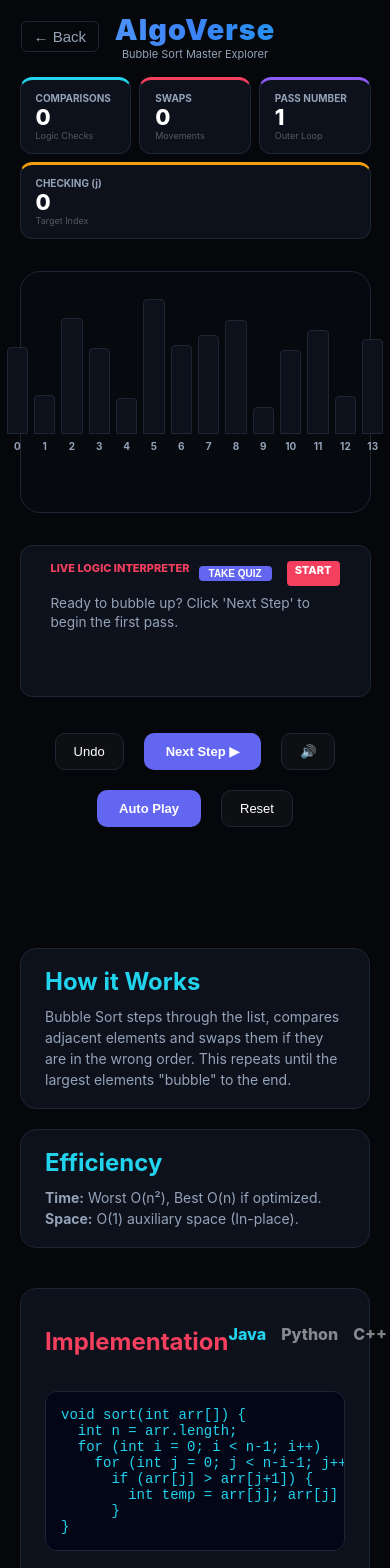
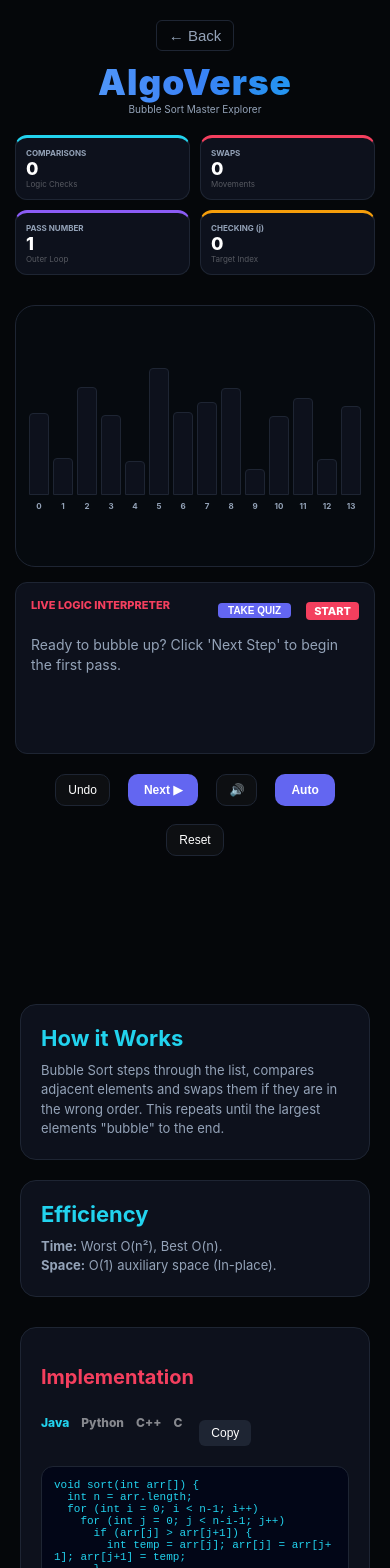
Before and after one commit to rohan-gaddam/AlgoVerse, a React (Vite) app: page /bubble in a window 390 px wide. Shown: the top 1568 px of the page. Built offline with nearby package versions, Linux system fonts and the light colour scheme.

Commit message:
Improve responsiveness for Bubble Sort page

```diff
--- a/src/BubbleSortMasterclass.jsx
+++ b/src/BubbleSortMasterclass.jsx
@@ -85,17 +85,27 @@ export default function BubbleSortMasterclass() {
   const autoPlayRef = useRef(null);
   const stateRef = useRef({ array, i, j, phase, stats });
 
+  // Responsiveness State
+  const [width, setWidth] = useState(window.innerWidth);
+  useEffect(() => {
+    const handleResize = () => setWidth(window.innerWidth);
+    window.addEventListener("resize", handleResize);
+    return () => window.removeEventListener("resize", handleResize);
+  }, []);
+
+  const isMobile = width < 768;
+
   useEffect(() => {
     stateRef.current = { array, i, j, phase, stats };
   }, [array, i, j, phase, stats]);
 
-  // 👇 ADD THIS HERE
   useEffect(() => {
     speechSynthesis.getVoices();
   }, []);
+
   const cleanText = (text) => {
     return text
-      .replace(/👉|✅|❌|🔁|🔍|🔄|🏁/g, "") // remove emojis
+      .replace(/👉|✅|❌|🔁|🔍|🔄|🏁/g, "")
       .replace(/\[.*?\]/g, "")
       .replace(/[{}()]/g, "")
       .replace(/=/g, " becomes ")
@@ -107,8 +117,6 @@ export default function BubbleSortMasterclass() {
 
   const getBestVoice = () => {
     const voices = window.speechSynthesis.getVoices();
-
-    // Prefer Google male voice (Chrome desktop)
     return (
       voices.find((v) => v.name.includes("Google US English")) ||
       voices.find((v) => v.name.includes("Google UK English")) ||
@@ -116,21 +124,19 @@ export default function BubbleSortMasterclass() {
       voices[0]
     );
   };
+
   const speak = (text) => {
     if (isMuted || !window.speechSynthesis || quiz.active) return;
-
     const cleaned = cleanText(text);
     const utterance = new SpeechSynthesisUtterance(cleaned);
-
     const voice = getBestVoice();
     if (voice) utterance.voice = voice;
-
     utterance.lang = "en-US";
     utterance.rate = 0.85;
     utterance.pitch = 1.05;
-
     window.speechSynthesis.speak(utterance);
   };
+
   const doStep = useCallback(() => {
     const st = stateRef.current;
     if (st.phase === "done") return;
@@ -146,58 +152,23 @@ export default function BubbleSortMasterclass() {
       case "start":
         if (ni >= newArr.length - 1) {
           nph = "done";
-
-          exp = `✅ SORT COMPLETE:
-
-After all passes, every element has moved to its correct position.
-
-👉 The largest elements settled at the end in each pass,
-so the array is now fully sorted from smallest to largest.`;
+          exp = `✅ SORT COMPLETE: After all passes, every element has moved to its correct position.\n\n👉 The largest elements settled at the end in each pass, so the array is now fully sorted from smallest to largest.`;
         } else {
           nph = "compare";
-
-          exp = `🔁 NEW PASS:
-
-We start pass ${ni + 1}.
-
-👉 In this pass, we compare adjacent elements
-and push the largest value toward the end.
-
-Each pass guarantees one element reaches its final position.`;
+          exp = `🔁 NEW PASS: We start pass ${ni + 1}.\n\n👉 In this pass, we compare adjacent elements and push the largest value toward the end.\n\nEach pass guarantees one element reaches its final position.`;
         }
         break;
 
       case "compare":
         nStats.cmp++;
-
         const left = newArr[nj];
         const right = newArr[nj + 1];
-
-        exp = `🔍 COMPARISON:
-
-👉 Comparing ${left} (index ${nj}) with ${right} (index ${nj + 1})
-
-We check: Is ${left} greater than ${right}?`;
-
+        exp = `🔍 COMPARISON: Comparing ${left} (index ${nj}) with ${right} (index ${nj + 1})\n\nWe check: Is ${left} greater than ${right}?`;
         if (left > right) {
           nph = "swap";
-
-          exp += `
-
-✅ Yes.
-
-${left} is larger, so it is in the wrong order.
-
-👉 We swap them so the larger value moves one step to the right.`;
+          exp += `\n\n✅ Yes. ${left} is larger, so it is in the wrong order.\n\n👉 We swap them so the larger value moves one step to the right.`;
         } else {
-          exp += `
-
-❌ No.
-
-They are already in correct order.
-
-👉 No swap needed, we move forward.`;
-
+          exp += `\n\n❌ No. They are already in correct order.\n\n👉 No swap needed, we move forward.`;
           if (nj < newArr.length - ni - 2) {
             nj = nj + 1;
             nph = "compare";
@@ -205,32 +176,17 @@ They are already in correct order.
             ni = ni + 1;
             nj = 0;
             nph = "start";
-
-            exp += `
-
-🏁 PASS COMPLETE:
-
-The largest element of this pass is now fixed at the end.`;
+            exp += `\n\n🏁 PASS COMPLETE: The largest element of this pass is now fixed at the end.`;
           }
         }
         break;
 
       case "swap":
         nStats.swp++;
-
         const a = newArr[nj];
         const b = newArr[nj + 1];
-
         [newArr[nj], newArr[nj + 1]] = [b, a];
-
-        exp = `🔄 SWAP:
-
-We swap ${a} and ${b}.
-
-👉 ${a} moves right, and ${b} moves left.
-
-This helps push larger elements toward the end step by step.`;
-
+        exp = `🔄 SWAP: We swap ${a} and ${b}.\n\n👉 ${a} moves right, and ${b} moves left.\n\nThis helps push larger elements toward the end step by step.`;
         if (nj < newArr.length - ni - 2) {
           nj = nj + 1;
           nph = "compare";
@@ -238,12 +194,7 @@ This helps push larger elements toward the end step by step.`;
           ni = ni + 1;
           nj = 0;
           nph = "start";
-
-          exp += `
-
-🏁 PASS COMPLETE:
-
-One more largest element has reached its correct position.`;
+          exp += `\n\n🏁 PASS COMPLETE: One more largest element has reached its correct position.`;
         }
         break;
 
@@ -258,9 +209,17 @@ One more largest element has reached its correct position.`;
     setPhase(nph);
     setStats(nStats);
     setExplanation(exp);
-
     if (!isPlaying) speak(exp);
   }, [isPlaying, isMuted]);
+
+  useEffect(() => {
+    if (isPlaying && phase !== "done") {
+      autoPlayRef.current = setInterval(doStep, 1500);
+    } else {
+      clearInterval(autoPlayRef.current);
+    }
+    return () => clearInterval(autoPlayRef.current);
+  }, [isPlaying, phase, doStep]);
 
   const handleAnswer = (idx) => {
     if (quiz.isLock) return;
@@ -327,7 +286,8 @@ One more largest element has reached its correct position.`;
         backgroundColor: T.bg,
         minHeight: "100vh",
         overflowY: "auto",
-        scrollSnapType: "y mandatory",
+        scrollSnapType: isMobile ? "none" : "y mandatory",
+        color: T.textMain,
       }}
     >
       {/* 🟢 PAGE 1 */}
@@ -336,31 +296,42 @@ One more largest element has reached its correct position.`;
           minHeight: "100vh",
           display: "flex",
           flexDirection: "column",
-          padding: "clamp(10px, 3vw, 20px) clamp(12px, 5vw, 40px)",
+          padding: isMobile ? "15px" : "20px 40px",
           boxSizing: "border-box",
           scrollSnapAlign: "start",
-          overflow: "visible",
-          justifyContent: "space-between",
         }}
       >
-        <button style={styles.btnBack} onClick={() => navigate("/")}>
-          ← Back
-        </button>
-        <header style={{ textAlign: "center" }}>
-          <h1 style={styles.title}>AlgoVerse</h1>
-          <div style={{ fontSize: "11px", color: T.textMuted }}>
+        <header
+          style={{
+            position: "relative",
+            textAlign: "center",
+            marginBottom: "20px",
+          }}
+        >
+          <button
+            style={styles.btnBack(isMobile)}
+            onClick={() => navigate("/")}
+          >
+            ← Back
+          </button>
+          <h1 style={styles.title(isMobile)}>AlgoVerse</h1>
+          <div
+            style={{ fontSize: isMobile ? "10px" : "11px", color: T.textMuted }}
+          >
             Bubble Sort Master Explorer
           </div>
         </header>
 
         <div
           style={{
-            display: "flex",
-            flexWrap: "wrap",
-            gap: "clamp(8px, 2vw, 15px)",
+            display: "grid",
+            gridTemplateColumns: isMobile
+              ? "repeat(2, 1fr)"
+              : "repeat(auto-fit, minmax(160px, 1fr))",
+            gap: isMobile ? "10px" : "15px",
             maxWidth: "1000px",
             width: "100%",
-            margin: "0 auto",
+            margin: "0 auto 15px",
           }}
         >
           <StatBox
@@ -368,34 +339,40 @@ One more largest element has reached its correct position.`;
             value={stats.cmp}
             color={T.cyan}
             desc="Logic Checks"
+            isMobile={isMobile}
           />
           <StatBox
             label="SWAPS"
             value={stats.swp}
             color={T.pink}
             desc="Movements"
+            isMobile={isMobile}
           />
           <StatBox
             label="PASS NUMBER"
             value={i + 1}
             color={T.purple}
             desc="Outer Loop"
+            isMobile={isMobile}
           />
           <StatBox
             label="CHECKING (j)"
             value={j}
             color={T.orange}
             desc="Target Index"
+            isMobile={isMobile}
           />
         </div>
 
-        <div style={styles.canvas}>
+        <div style={styles.canvas(isMobile)}>
           <div
             style={{
               display: "flex",
               alignItems: "flex-end",
-              gap: "clamp(4px, 1.5vw, 10px)",
-              height: "clamp(120px, 30vw, 180px)",
+              justifyContent: "center",
+              gap: isMobile ? "4px" : "12px",
+              height: isMobile ? "150px" : "200px",
+              width: "100%",
             }}
           >
             {array.map((val, idx) => {
@@ -415,8 +392,8 @@ One more largest element has reached its correct position.`;
                 >
                   <div
                     style={{
-                      width: "clamp(16px, 5vw, 42px)",
-                      height: `${val * 1.5}px`,
+                      width: isMobile ? "18px" : "45px", // FIXED: Width for desktop
+                      height: `${val * (isMobile ? 1.4 : 2.0)}px`,
                       backgroundColor:
                         phase === "done"
                           ? T.green
@@ -432,7 +409,7 @@ One more largest element has reached its correct position.`;
                   />
                   <div
                     style={{
-                      fontSize: "10px",
+                      fontSize: isMobile ? "8px" : "10px",
                       marginTop: "6px",
                       fontWeight: "bold",
                       color: isComparing ? T.pink : T.textMuted,
@@ -446,10 +423,10 @@ One more largest element has reached its correct position.`;
           </div>
         </div>
 
-        <div style={styles.narrativeBox}>
+        <div style={styles.narrativeBox(isMobile)}>
           <div style={styles.narrativeHeader}>
             <span>LIVE LOGIC INTERPRETER</span>
-            <div style={{ display: "flex", gap: "10px" }}>
+            <div style={{ display: "flex", gap: "10px", alignItems: "center" }}>
               {!quiz.active && !quiz.finished && (
                 <button
                   onClick={() => setQuiz({ ...quiz, active: true })}
@@ -461,26 +438,32 @@ One more largest element has reached its correct position.`;
               <span style={styles.phaseTag}>{phase.toUpperCase()}</span>
             </div>
           </div>
-          <div style={styles.narrativeText}>
+          <div style={styles.narrativeText(isMobile)}>
             {quiz.finished ? (
-              <div style={{ textAlign: "center", color: T.green }}>
+              <div
+                style={{
+                  textAlign: "center",
+                  color: T.green,
+                  fontSize: isMobile ? "20px" : "24px",
+                }}
+              >
                 🏆 MASTERY ACHIEVED: {quiz.score}%
               </div>
             ) : quiz.active ? (
               <div
                 style={{
-                  display: "grid",
-                  gridTemplateColumns: "repeat(auto-fit, minmax(220px, 1fr))",
-                  gap: "20px",
+                  display: "flex",
+                  flexDirection: "column",
+                  gap: "15px",
                 }}
               >
-                <div style={{ fontSize: "18px" }}>
+                <div style={{ fontSize: isMobile ? "14px" : "18px" }}>
                   {BUBBLE_QUIZ[quiz.step].q}
                 </div>
                 <div
                   style={{
                     display: "grid",
-                    gridTemplateColumns: "repeat(auto-fit, minmax(140px, 1fr))",
+                    gridTemplateColumns: isMobile ? "1fr" : "1fr 1fr",
                     gap: "10px",
                   }}
                 >
@@ -509,9 +492,9 @@ One more largest element has reached its correct position.`;
           </div>
         </div>
 
-        <div style={styles.controls}>
+        <div style={styles.controls(isMobile)}>
           <button
-            style={styles.btnSecondary}
+            style={styles.btnSecondary(isMobile)}
             onClick={() => {
               if (history.length > 0) {
                 const p = history.pop();
@@ -525,34 +508,29 @@ One more largest element has reached its correct position.`;
           >
             Undo
           </button>
-          <button style={styles.btnPrimary} onClick={doStep}>
-            Next Step ▶
+          <button style={styles.btnPrimary(isMobile)} onClick={doStep}>
+            Next ▶
           </button>
           <button
-            style={styles.btnSecondary}
+            style={styles.btnSecondary(isMobile)}
             onClick={() => {
               const newMute = !isMuted;
-
-              if (newMute) {
-                // ❗ STOP speech immediately when muting
-                window.speechSynthesis.cancel();
-              }
-
+              if (newMute) window.speechSynthesis.cancel();
               setIsMuted(newMute);
             }}
           >
             {isMuted ? "🔇" : "🔊"}
-          </button>{" "}
+          </button>
           <button
             style={{
-              ...styles.btnPrimary,
+              ...styles.btnPrimary(isMobile),
               background: isPlaying ? T.pink : T.accent,
             }}
             onClick={() => setIsPlaying(!isPlaying)}
           >
-            {isPlaying ? "Pause" : "Auto Play"}
+            {isPlaying ? "Pause" : "Auto"}
           </button>
-          <button style={styles.btnSecondary} onClick={handleReset}>
+          <button style={styles.btnSecondary(isMobile)} onClick={handleReset}>
             Reset
           </button>
         </div>
@@ -564,41 +542,46 @@ One more largest element has reached its correct position.`;
           minHeight: "100vh",
           display: "flex",
           flexDirection: "column",
-          justifyContent: "center",
-          padding: "clamp(20px, 5vw, 60px)",
+          padding: isMobile ? "40px 20px" : "60px",
           boxSizing: "border-box",
           scrollSnapAlign: "start",
+          gap: "30px",
+          justifyContent: "center",
         }}
       >
-        <div style={styles.footerGrid}>
-          <div style={styles.infoCard}>
-            <h2 style={styles.footerH2}>How it Works</h2>
-            <p style={styles.footerP}>
+        <div style={styles.footerGrid(isMobile)}>
+          <div style={styles.infoCard(isMobile)}>
+            <h2 style={styles.footerH2(isMobile)}>How it Works</h2>
+            <p style={styles.footerP(isMobile)}>
               Bubble Sort steps through the list, compares adjacent elements and
               swaps them if they are in the wrong order. This repeats until the
               largest elements "bubble" to the end.
             </p>
           </div>
-          <div style={styles.infoCard}>
-            <h2 style={styles.footerH2}>Efficiency</h2>
-            <p style={styles.footerP}>
-              <b>Time:</b> Worst O(n²), Best O(n) if optimized.
+          <div style={styles.infoCard(isMobile)}>
+            <h2 style={styles.footerH2(isMobile)}>Efficiency</h2>
+            <p style={styles.footerP(isMobile)}>
+              <b>Time:</b> Worst O(n²), Best O(n).
               <br />
               <b>Space:</b> O(1) auxiliary space (In-place).
             </p>
           </div>
         </div>
-        <div style={{ ...styles.infoCard, marginTop: "40px" }}>
+        <div style={styles.infoCard(isMobile)}>
           <div
             style={{
               display: "flex",
+              flexWrap: "wrap",
               justifyContent: "space-between",
               alignItems: "center",
               marginBottom: "15px",
+              gap: "10px",
             }}
           >
-            <h2 style={{ color: T.pink, fontSize: "24px" }}>Implementation</h2>
-            <div style={{ display: "flex", gap: "15px" }}>
+            <h2 style={{ color: T.pink, fontSize: isMobile ? "20px" : "24px" }}>
+              Implementation
+            </h2>
+            <div style={{ display: "flex", gap: "12px" }}>
               {["Java", "Python", "C++", "C"].map((l) => (
                 <span
                   key={l}
@@ -608,22 +591,25 @@ One more largest element has reached its correct position.`;
                     fontWeight: 800,
                     cursor: "pointer",
                     opacity: activeLang === l ? 1 : 0.5,
+                    fontSize: isMobile ? "12px" : "14px",
                   }}
                 >
                   {l}
                 </span>
               ))}
               <button
-                style={styles.copyBtn}
-                onClick={() =>
-                  navigator.clipboard.writeText(codeSnippets[activeLang])
-                }
+                style={styles.copyBtn(isMobile)}
+                onClick={() => {
+                  navigator.clipboard.writeText(codeSnippets[activeLang]);
+                  setCopyStatus("Copied!");
+                  setTimeout(() => setCopyStatus("Copy"), 2000);
+                }}
               >
                 {copyStatus}
               </button>
             </div>
           </div>
-          <pre style={styles.codeBlock}>
+          <pre style={styles.codeBlock(isMobile)}>
             <code>{codeSnippets[activeLang]}</code>
           </pre>
         </div>
@@ -632,50 +618,63 @@ One more largest element has reached its correct position.`;
   );
 }
 
-const StatBox = ({ label, value, color, desc }) => (
+const StatBox = ({ label, value, color, desc, isMobile }) => (
   <div
     style={{
-      flex: 1,
-      padding: "12px 15px",
+      padding: isMobile ? "10px" : "12px 15px",
       borderRadius: "12px",
       border: `1px solid ${T.border}`,
       borderTop: `3px solid ${color}`,
       background: T.surface,
     }}
   >
-    <div style={{ fontSize: "10px", fontWeight: 700, color: T.textMuted }}>
+    <div
+      style={{
+        fontSize: isMobile ? "8px" : "10px",
+        fontWeight: 700,
+        color: T.textMuted,
+      }}
+    >
       {label}
     </div>
-    <div style={{ fontSize: "22px", fontWeight: 800 }}>{value}</div>
-    <div style={{ fontSize: "9px", color: "rgba(255,255,255,0.3)" }}>
+    <div style={{ fontSize: isMobile ? "18px" : "22px", fontWeight: 800 }}>
+      {value}
+    </div>
+    <div
+      style={{
+        fontSize: isMobile ? "8px" : "9px",
+        color: "rgba(255,255,255,0.3)",
+      }}
+    >
       {desc}
     </div>
   </div>
 );
 
 const styles = {
-  btnBack: {
-    position: "absolute",
-    left: "clamp(10px, 4vw, 40px)",
-    top: "clamp(10px, 4vw, 25px)",
+  btnBack: (isMobile) => ({
+    position: isMobile ? "static" : "absolute",
+    left: "40px",
+    top: "25px",
     background: "transparent",
     border: `1px solid ${T.border}`,
     color: T.textMuted,
     padding: "6px 12px",
     borderRadius: "6px",
     cursor: "pointer",
-  },
-  title: {
-    fontSize: "clamp(1.8rem, 5vw, 3rem)",
+    marginBottom: isMobile ? "10px" : "0",
+  }),
+  title: (isMobile) => ({
+    fontSize: isMobile ? "2.2rem" : "3.5rem",
     fontWeight: "900",
     margin: 0,
     background: "linear-gradient(90deg, #60a5fa, #3b82f6, #0ea5e9)",
     WebkitBackgroundClip: "text",
     WebkitTextFillColor: "transparent",
-  },
-  canvas: {
-    flexGrow: 1,
-    maxHeight: "240px",
+  }),
+  canvas: (isMobile) => ({
+    flex: 1,
+    minHeight: isMobile ? "220px" : "260px",
     margin: "15px 0",
     background: "rgba(13,17,28,0.3)",
     borderRadius: "20px",
@@ -683,22 +682,24 @@ const styles = {
     display: "flex",
     justifyContent: "center",
     alignItems: "center",
-  },
-  narrativeBox: {
+    padding: "20px",
+    overflowX: "auto",
+  }),
+  narrativeBox: (isMobile) => ({
     background: T.surface,
     borderRadius: "12px",
-    padding: "15px 30px",
+    padding: isMobile ? "15px" : "15px 30px",
     border: `1px solid ${T.border}`,
     marginBottom: "15px",
-    minHeight: "120px",
-  },
+    minHeight: isMobile ? "140px" : "120px",
+  }),
   narrativeHeader: {
     display: "flex",
     justifyContent: "space-between",
     color: "#f43f5e",
     fontSize: "11px",
     fontWeight: 800,
-    marginBottom: "8px",
+    marginBottom: "12px",
   },
   phaseTag: {
     background: "#f43f5e",
@@ -716,63 +717,70 @@ const styles = {
     fontWeight: "bold",
     cursor: "pointer",
   },
-  narrativeText: {
-    fontSize: "clamp(13px, 3.5vw, 17px)",
+  narrativeText: (isMobile) => ({
+    fontSize: isMobile ? "14px" : "17px",
     color: T.textMuted,
     lineHeight: 1.4,
-  },
-  controls: {
+  }),
+  controls: (isMobile) => ({
     display: "flex",
+    gap: "8px",
     flexWrap: "wrap",
-    gap: "10px",
     justifyContent: "center",
-  },
-  btnPrimary: {
+    paddingBottom: "20px",
+  }),
+  btnPrimary: (isMobile) => ({
     background: T.accent,
     color: "#fff",
     border: "none",
-    padding: "10px 22px",
+    padding: isMobile ? "8px 16px" : "10px 22px",
     borderRadius: "10px",
     fontWeight: 700,
     cursor: "pointer",
-    fontSize: "13px",
-  },
-  btnSecondary: {
+    fontSize: isMobile ? "12px" : "13px",
+  }),
+  btnSecondary: (isMobile) => ({
     background: "rgba(255,255,255,0.03)",
     color: "#fff",
     border: `1px solid ${T.border}`,
-    padding: "10px 18px",
+    padding: isMobile ? "8px 12px" : "10px 18px",
     borderRadius: "10px",
     cursor: "pointer",
-    fontSize: "13px",
-  },
-  footerGrid: {
+    fontSize: isMobile ? "12px" : "13px",
+  }),
+  footerGrid: (isMobile) => ({
     display: "grid",
-    gridTemplateColumns: "repeat(auto-fit, minmax(250px, 1fr))",
+    gridTemplateColumns: isMobile ? "1fr" : "1fr 1fr",
     gap: "20px",
-  },
-  infoCard: {
+  }),
+  infoCard: (isMobile) => ({
     background: T.surface,
-    padding: "18px 24px",
+    padding: isMobile ? "20px" : "18px 24px",
     borderRadius: "16px",
     border: `1px solid ${T.border}`,
-  },
-  footerH2: { color: T.cyan, fontSize: "24px", margin: "0 0 10px 0" },
-  footerP: {
-    fontSize: "14px",
+  }),
+  footerH2: (isMobile) => ({
+    color: T.cyan,
+    fontSize: isMobile ? "22px" : "24px",
+    margin: "0 0 10px 0",
+  }),
+  footerP: (isMobile) => ({
+    fontSize: isMobile ? "13px" : "14px",
     color: T.textMuted,
     lineHeight: "1.5",
     margin: 0,
-  },
-  codeBlock: {
+  }),
+  codeBlock: (isMobile) => ({
     background: "#020617",
-    padding: "15px",
+    padding: isMobile ? "12px" : "15px",
     borderRadius: "12px",
     color: T.cyan,
-    fontSize: "14px",
+    fontSize: isMobile ? "11px" : "14px",
     overflowX: "auto",
     border: `1px solid ${T.border}`,
-  },
+    whiteSpace: "pre-wrap",
+    wordBreak: "break-all",
+  }),
   optBtn: {
     padding: "10px",
     background: "#111827",
@@ -780,10 +788,10 @@ const styles = {
     color: "#fff",
     borderRadius: "8px",
     cursor: "pointer",
-    fontSize: "13px",
+    fontSize: "12px",
     textAlign: "left",
   },
-  copyBtn: {
+  copyBtn: (isMobile) => ({
     background: T.border,
     color: "#fff",
     border: "none",
@@ -791,5 +799,5 @@ const styles = {
     borderRadius: "6px",
     cursor: "pointer",
     fontSize: "12px",
-  },
+  }),
 };
```
